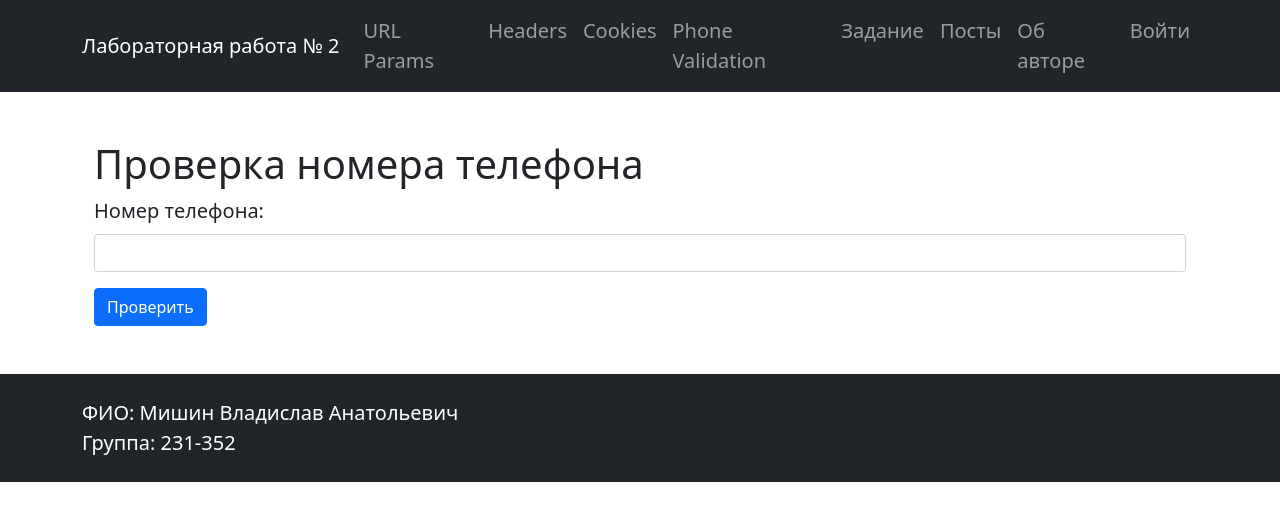
After one commit to rupturevryky/Django_Project, a Flask app: page /phone in a window 1280 px wide. The commit adds this page. Shown: the top 521 px of the page. Run offline with Flask 3, Linux system fonts and the light colour scheme.

Commit message:
50% part of 3

```diff
--- a/app.py
+++ b/app.py
@@ -1,12 +1,25 @@
+import re
 import random
 from functools import lru_cache
-from flask import Flask, render_template, abort
 from faker import Faker
+import os
+from flask import Flask, render_template, request, make_response, redirect, url_for, abort, flash, session
+from flask_login import LoginManager, UserMixin, login_user, login_required, logout_user, current_user
 
 fake = Faker()
 
 app = Flask(__name__)
+app.config['SECRET_KEY'] = 'your-secret-key-here'  # Добавьте секретный ключ
 application = app
+
+# Настройка LoginManager
+login_manager = LoginManager()
+login_manager.init_app(app)
+
+# Загрузчик пользователя
+@login_manager.user_loader
+def load_user(user_id):
+    return User(user_id)
 
 images_ids = ['7d4e9175-95ea-4c5f-8be5-92a6b708bb3c',
               '2d2ab7df-cdbc-48a8-a936-35bba702def5',
@@ -61,6 +74,67 @@ def about():
 def page_not_found(e):
     return render_template('404.html'), 404
 
+@app.route('/url_params')
+def url_params():
+    return render_template('url_params.html', params=request.args)
+
+@app.route('/headers')
+def headers():
+    return render_template('headers.html', headers=request.headers)
+
+@app.route('/cookies')
+def cookies():
+    cookie_value = request.cookies.get('lab2_cookie')
+    response = make_response(render_template('cookies.html', cookie_value=cookie_value))
+
+    if not cookie_value:
+        response.set_cookie('lab2_cookie', 'Hello_from_Lab2!', max_age=60*5)
+    else:
+        response.delete_cookie('lab2_cookie')
+
+    return response
+
+@app.route('/form_params', methods=['GET', 'POST'])
+def form_params():
+    data = {}
+    if request.method == 'POST':
+        data = dict(request.form)
+    return render_template('form_params.html', data=data)
+
+@app.route('/phone', methods=['GET', 'POST'])
+def phone():
+    error = None
+    formatted = None
+    phone_value = request.form.get('phone', '') if request.method == 'POST' else ''
+
+    if request.method == 'POST' and phone_value.strip():
+        # Удаляем все нецифровые символы кроме +
+        cleaned = re.sub(r'[^\d+]', '', phone_value)
+        digits = re.sub(r'\D', '', phone_value)  # Только цифры
+
+        # Проверка допустимых символов
+        if not re.match(r'^[\d+\-(). ]+$', phone_value):
+            error = 'Недопустимый ввод. В номере встречаются недопустимые символы.'
+        else:
+            # Проверка длины
+            if digits.startswith(('7', '8')):
+                required_length = 11
+            else:
+                required_length = 10
+
+            if len(digits) != required_length:
+                error = 'Недопустимый ввод. Неверное количество цифр.'
+            else:
+                # Форматирование
+                last_10 = digits[-10:]
+                formatted = f'8-{last_10[0:3]}-{last_10[3:6]}-{last_10[6:8]}-{last_10[8:10]}'
+
+    return render_template('phone.html',
+                         error=error,
+                         phone=phone_value,
+                         formatted=formatted)
+
+
 # Лабораторная работа №3
 @app.route('/visits')
 def visits():
@@ -78,11 +152,11 @@ def login():
         if username == 'user' and password == 'qwerty':
             user = User(username)
             login_user(user, remember=remember)
-            flash('Вы успешно вошли в систему!', 'success')
+            flash('Successful login', 'success')
             next_page = request.args.get('next')
             return redirect(next_page or url_for('index'))
         else:
-            flash('Неверное имя пользователя или пароль', 'danger')
+            flash('Incorrect username or password', 'danger')
 
     return render_template('login.html')
 
@@ -90,10 +164,14 @@ def login():
 @login_required
 def logout():
     logout_user()
-    flash('Вы вышли из системы', 'info')
+    flash('You have logged out of the system', 'info')
     return redirect(url_for('index'))
 
 @app.route('/secret')
 @login_required
 def secret():
     return render_template('secret.html')
+
+
+# if __name__ == '__main__':
+#     app.run()
--- a/templates/base.html
+++ b/templates/base.html
@@ -13,7 +13,7 @@
         {% if title %}
           {{ title }}
         {% else %}
-          Лабораторная работа №1
+          Лабораторная работа №2
         {% endif %}
     </title>
   </head>
@@ -21,12 +21,24 @@
     <header>
         <nav class="navbar navbar-expand-lg navbar-dark bg-dark">
             <div class="container">
-              <a class="navbar-brand" href="{{ url_for('index') }}">Лабораторная работа № 1</a>
+              <a class="navbar-brand" href="{{ url_for('index') }}">Лабораторная работа № 2</a>
               <button class="navbar-toggler" type="button" data-bs-toggle="collapse" data-bs-target="#navbarSupportedContent" aria-controls="navbarSupportedContent" aria-expanded="false" aria-label="Toggle navigation">
                 <span class="navbar-toggler-icon"></span>
               </button>
               <div class="collapse navbar-collapse" id="navbarSupportedContent">
                 <ul class="navbar-nav ms-auto mb-2 mb-lg-0">
+                  <li class="nav-item">
+                      <a class="nav-link" href="{{ url_for('url_params') }}">URL Params</a>
+                  </li>
+                  <li class="nav-item">
+                      <a class="nav-link" href="{{ url_for('headers') }}">Headers</a>
+                  </li>
+                  <li class="nav-item">
+                      <a class="nav-link" href="{{ url_for('cookies') }}">Cookies</a>
+                  </li>
+                  <li class="nav-item">
+                      <a class="nav-link" href="{{ url_for('phone') }}">Phone Validation</a>
+                  </li>
                   <li class="nav-item">
                     <a class="nav-link" aria-current="page" href="{{ url_for('index') }}">Задание</a>
                   </li>
@@ -36,6 +48,20 @@
                   <li class="nav-item">
                     <a class="nav-link" href="{{ url_for('about') }}">Об авторе</a>
                   </li>
+
+                  <!-- Лабораторная работа №3 -->
+                  {% if current_user.is_authenticated %}
+                  <li class="nav-item">
+                      <a class="nav-link" href="{{ url_for('secret') }}">Секретная страница</a>
+                  </li>
+                  <li class="nav-item">
+                      <a class="nav-link" href="{{ url_for('logout') }}">Выйти</a>
+                  </li>
+                  {% else %}
+                  <li class="nav-item">
+                      <a class="nav-link" href="{{ url_for('login') }}">Войти</a>
+                  </li>
+                  {% endif %}
                 </ul>
               </div>
             </div>
--- /dev/null
+++ b/templates/phone.html
@@ -0,0 +1,29 @@
+{% extends 'base.html' %}
+
+{% block content %}
+<div class="container my-5">
+    <h1>Проверка номера телефона</h1>
+    <form method="POST">
+        <div class="mb-3">
+            <label for="phone" class="form-label">Номер телефона:</label>
+            <input type="text"
+                   class="form-control {% if error %}is-invalid{% endif %}"
+                   id="phone"
+                   name="phone"
+                   value="{{ phone }}">
+            {% if error %}
+            <div class="invalid-feedback">
+                {{ error }}
+            </div>
+            {% endif %}
+        </div>
+        <button type="submit" class="btn btn-primary">Проверить</button>
+    </form>
+
+    {% if formatted %}
+    <div class="mt-4 alert alert-success">
+        Форматированный номер: {{ formatted }}
+    </div>
+    {% endif %}
+</div>
+{% endblock %}
```
Also changed, not shown: templates/cookies.html (added, +14 -0 lines), templates/form_params.html (added, +17 -0 lines), templates/headers.html (added, +17 -0 lines), templates/url_params.html (added, +17 -0 lines), tests/test_lab2.py (added, +96 -0 lines), tests/test_lab3.py (added, +114 -0 lines), README.md (renamed from README.MD).
